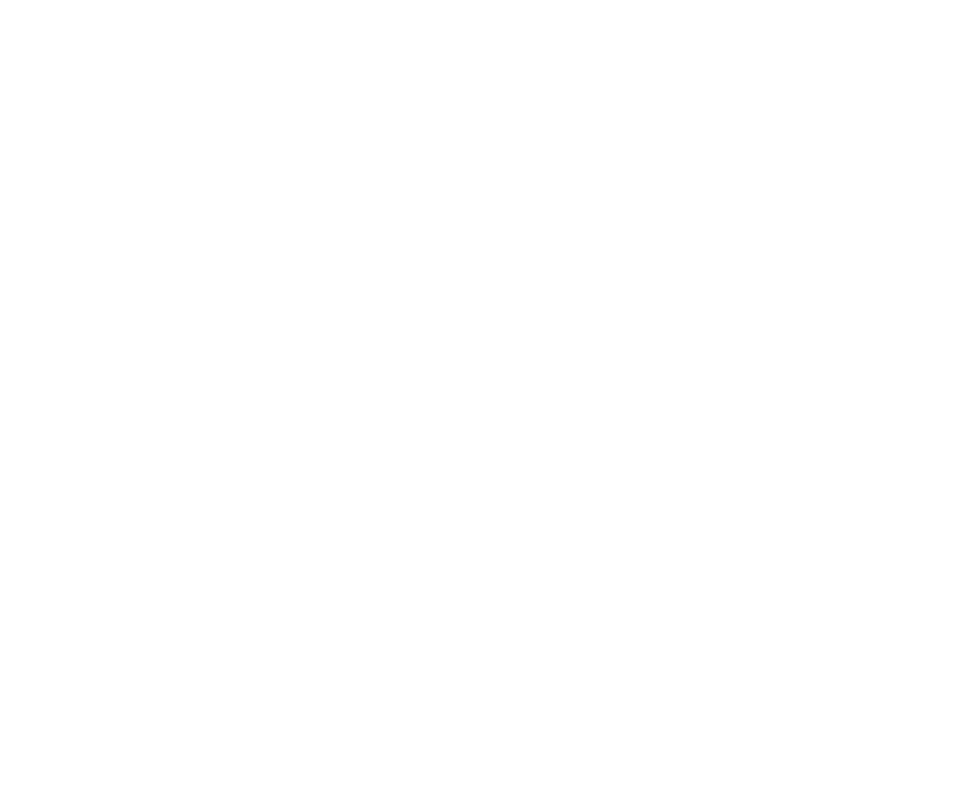
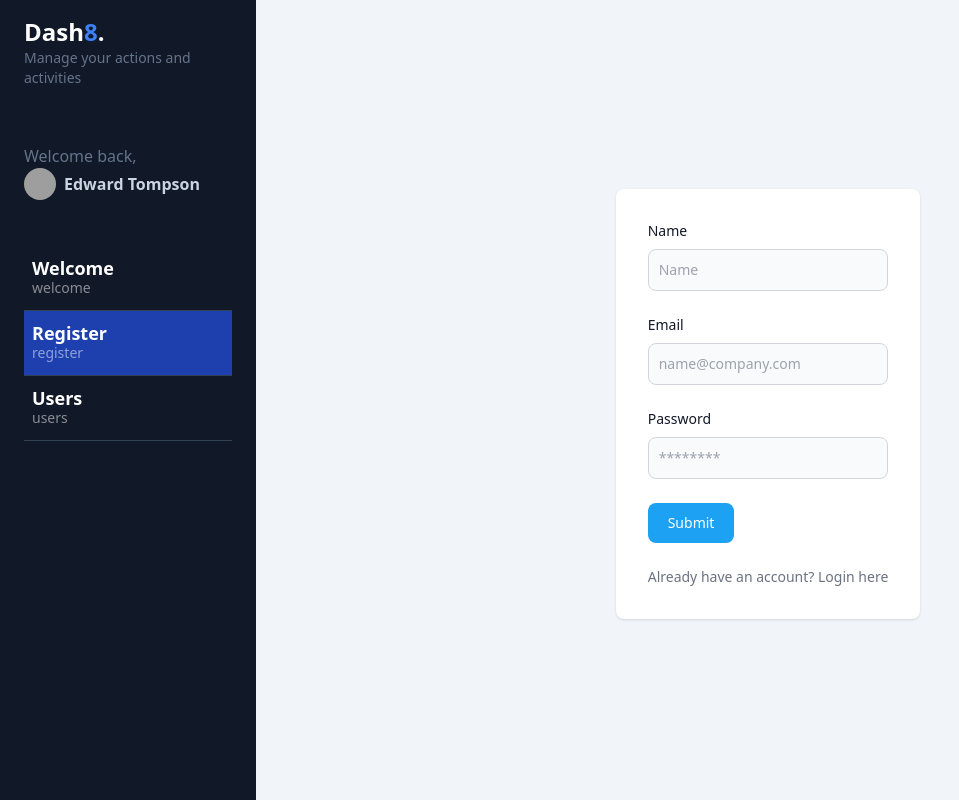
Before and after one commit to MarcoChavezB/AngularCRUD-Expo, an Angular app: page /dashboard/register in a window 1280 px wide. Before the commit this address led to /. Shown: the whole page, without its empty margins (0-959 px from the left). Built offline with nearby package versions, Linux system fonts and the light colour scheme; grey boxes are pictures that could not be loaded.

Commit message:
Formulario de registro

```diff
--- a/src/app/Components/dashboard/dashboard.component.html
+++ b/src/app/Components/dashboard/dashboard.component.html
@@ -3,7 +3,7 @@
 
     <app-sidemenu/>
 
-    <div class="text-black px-2 mt-2 w-full               |    flex justify-center items-center    |" style="background-color: #111827;">
+    <div class="text-black px-2 mt-2 w-full flex justify-center items-center">
       <router-outlet/>
     </div>
 
--- /dev/null
+++ b/src/app/Components/register-form/register-form.component.html
@@ -0,0 +1,29 @@
+<app-form-layout>
+  <form class="space-y-4 md:space-y-6">
+    <div>
+      <label for="name" class="block mb-2 text-sm font-medium text-gray-900 dark:text-white">Name</label>
+      <input type="text" name="name" id="name"
+             placeholder="Name"
+             class="bg-gray-50 border border-gray-300 text-gray-900 sm:text-sm rounded-lg focus:ring-primary-600 focus:border-primary-600 block w-full p-2.5 dark:bg-gray-700 dark:border-gray-600 dark:placeholder-gray-400 dark:text-white dark:focus:ring-blue-500 dark:focus:border-blue-500">
+    </div>
+    <div>
+      <label for="email" class="block mb-2 text-sm font-medium text-gray-900 dark:text-white">Email</label>
+      <input type="email" name="email" id="email"
+             placeholder="name@company.com"
+             class="bg-gray-50 border border-gray-300 text-gray-900 sm:text-sm rounded-lg focus:ring-primary-600 focus:border-primary-600 block w-full p-2.5 dark:bg-gray-700 dark:border-gray-600 dark:placeholder-gray-400 dark:text-white dark:focus:ring-blue-500 dark:focus:border-blue-500">
+    </div>
+    <div>
+      <label for="password" class="block mb-2 text-sm font-medium text-gray-900 dark:text-white">Password</label>
+      <input type="password" name="password" id="password" placeholder="********"
+             class="bg-gray-50 border border-gray-300 text-gray-900 sm:text-sm rounded-lg focus:ring-primary-600 focus:border-primary-600 block w-full p-2.5 dark:bg-gray-700 dark:border-gray-600 dark:placeholder-gray-400 dark:text-white dark:focus:ring-blue-500 dark:focus:border-blue-500">
+    </div>
+    <button type="submit"
+            class="text-white bg-[#1da1f2] hover:bg-[#1da1f2]/90 focus:ring-4 focus:outline-none focus:ring-[#1da1f2]/50 font-medium rounded-lg text-sm px-5 py-2.5 text-center inline-flex items-center dark:focus:ring-[#1da1f2]/55 me-2 mb-2">
+
+      Submit
+    </button>
+    <p class="text-sm font-light text-gray-500 dark:text-gray-400">
+      Already have an account? <a href="#" class="font-medium text-primary-600 hover:underline dark:text-primary-500">Login here</a>
+    </p>
+  </form>
+</app-form-layout>
--- /dev/null
+++ b/src/app/Components/register-form/register-form.component.ts
@@ -0,0 +1,19 @@
+import { Component } from '@angular/core';
+import {FormLayoutComponent} from "../../Layouts/form-layout/form-layout.component";
+import {FormControl, FormGroup, ReactiveFormsModule} from "@angular/forms";
+
+@Component({
+  selector: 'app-register-form',
+  standalone: true,
+  imports: [FormLayoutComponent, ReactiveFormsModule],
+  templateUrl: './register-form.component.html',
+  styleUrl: './register-form.component.css'
+})
+export class RegisterFormComponent {
+  public registerForm = new FormGroup({
+    name: new FormControl(''),
+    email: new FormControl(''),
+    password: new FormControl(''),
+  })
+
+}
--- /dev/null
+++ b/src/app/Layouts/form-layout/form-layout.component.html
@@ -0,0 +1,7 @@
+<div class="flex flex-col items-center justify-center px-6 py-8 mx-auto md:h-screen lg:py-0">
+  <div class="w-full bg-white rounded-lg shadow dark:border md:mt-0 sm:max-w-md xl:p-0 dark:bg-gray-800 dark:border-gray-700">
+    <div class="p-6 space-y-4 md:space-y-6 sm:p-8">
+      <ng-content></ng-content>
+    </div>
+  </div>
+</div>
--- a/src/app/app.routes.ts
+++ b/src/app/app.routes.ts
@@ -2,13 +2,15 @@
 import { DashboardComponent } from './Components/dashboard/dashboard.component';
 import {WelcomeComponent} from "./Views/welcome/welcome.component";
 import { IndexComponent } from './Views/User/index/index.component';
+import {RegisterFormComponent} from "./Components/register-form/register-form.component";
 
 export const routes: Routes = [
   {path: 'dashboard', component: DashboardComponent,
     children: [
       {path: 'welcome', component: WelcomeComponent, title: 'Welcome'},
+      {path: 'register', component: RegisterFormComponent, title: 'Register'},
+      {path: 'users', component: IndexComponent, title: 'Users'},
       {path: '', redirectTo: 'welcome', pathMatch: 'full'},
-      {path: 'users', component: IndexComponent, title: 'Users'}
     ]
   },
   {
```
Also changed, not shown: src/app/Layouts/form-layout/form-layout.component.ts (added, +12 -0 lines), src/app/Components/register-form/register-form.component.css (added), src/app/Layouts/form-layout/form-layout.component.css (added), 2 other files (tests, documents, lock files or other folders).
